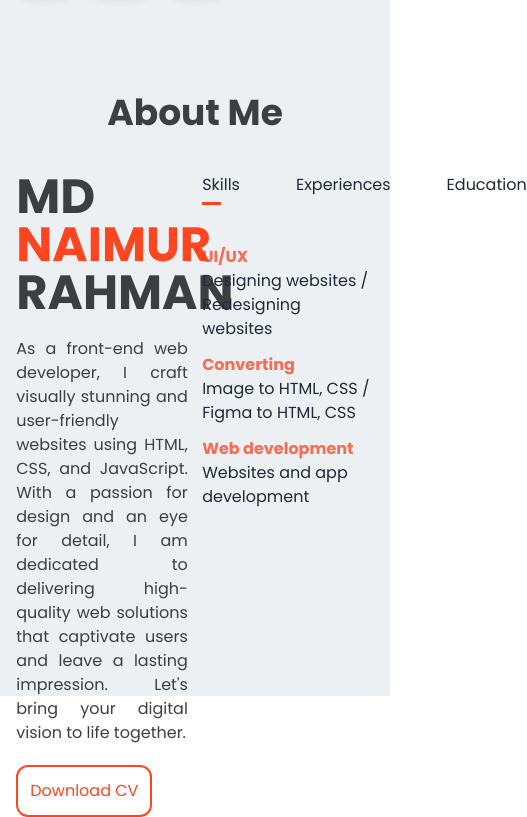
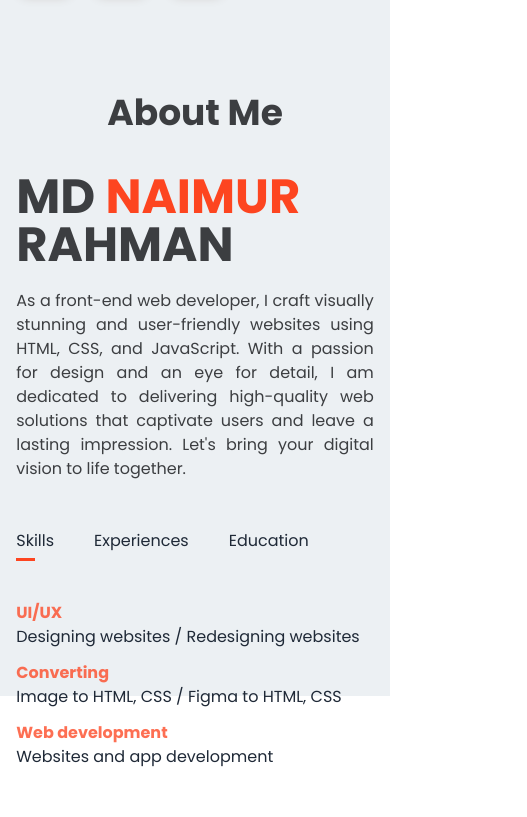
Before and after one commit to naimur8606/demo-Portfolio1, a plain HTML site: page index.html in a window 390 px wide. Shown: the part 1299-2116 px from the top of the page, 527 px wide, since content can reach past the window. After the commit the page ends 2068 px from the top, so only its background shows below. Drawn offline with nearby package versions, Linux system fonts and the light colour scheme.

Commit message:
responsive about section

```diff
--- a/index.html
+++ b/index.html
@@ -73,16 +73,16 @@
         <!-- about section -->
         <section id="about-section" class="w-11/12 mx-auto py-14 ">
             <h3 class="text-[#3c3e41] text-center text-4xl font-bold ">About Me</h3>
-            <div class="flex justify-between h-[60vh] pt-10">
-                <div class="space-y-5 w-[48%]">
+            <div class="flex flex-col lg:flex-row lg:justify-between h-[60vh] pt-10">
+                <div class="space-y-5 w-full lg:w-[48%]">
                     <h2 class="text-[#3c3e41] text-5xl font-bold ">MD <span class="text-[#fd4520]">NAIMUR</span> RAHMAN</h2>
                     <P class="text-[#3c3e41] text-base font-normal text-justify">
                         As a front-end web developer, I craft visually stunning and user-friendly websites using HTML, CSS, and JavaScript. With a passion for design and an eye for detail, I am dedicated to delivering high-quality web solutions that captivate users and leave a lasting impression. Let's bring your digital vision to life together.
                     </P>
-                    <button class="text-[#FD4520] border-[#FD4520] border-2 mt-10 hover:text-white hover:bg-[#FD4520] p-3 rounded-xl">Download CV</button>
+
                 </div>
-                <div class="w-[48%]">
-                    <div class="flex gap-14 mb-12">
+                <div class="w-full lg:w-[48%] mt-12 lg:mt-0">
+                    <div class="flex gap-10 mb-12">
                         <p class="about-item relative active-link" onclick="openTab('skills')">Skills</p>
                         <p class="about-item relative" onclick="openTab('experiences')">Experiences</p>
                         <p class="about-item relative" onclick="openTab('education')">Education</p>
```
